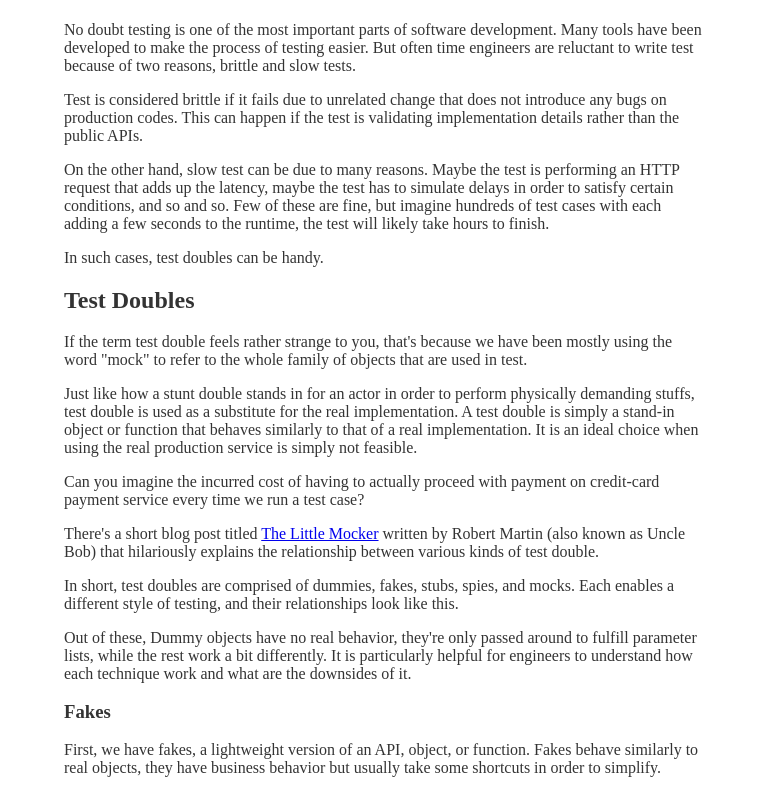
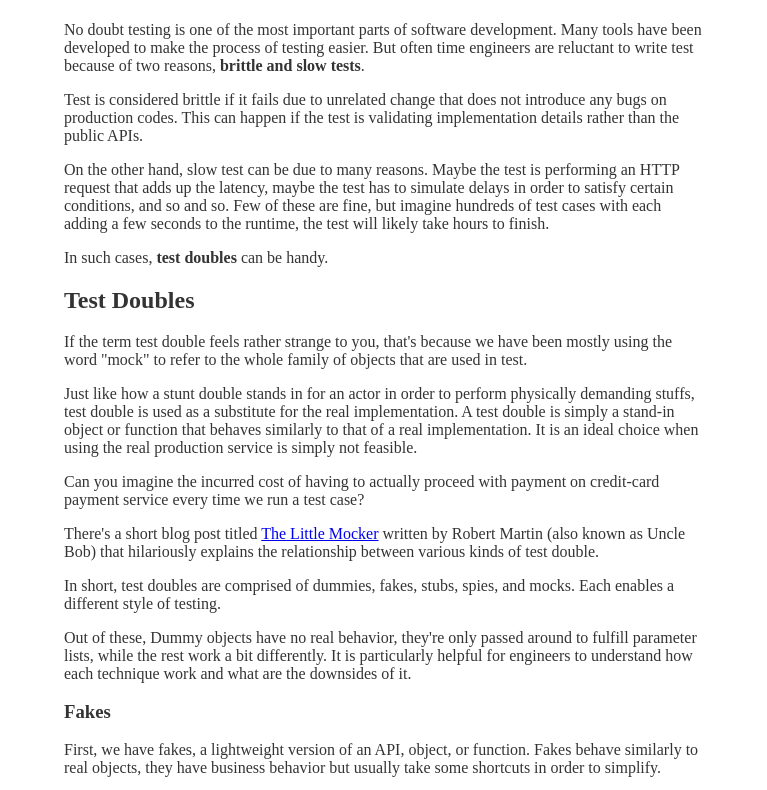
Before and after one commit to frendyguo-zz/frendyguo.me, a Gatsby site: page /dealing-with-test-doubles in a window 1280 px wide. Shown: the part 593-1383 px from the top of the page, without its empty margins (184-951 px from the left). Built offline with nearby package versions, Linux system fonts and the light colour scheme; Gatsby itself is replaced by a stand-in of ours; some packages are replaced by stand-ins of ours; what typography-theme-doelger would draw is missing.

Commit message:
fix: remove unused todos

````diff
--- a/src/pages/dealing-with-test-doubles.md
+++ b/src/pages/dealing-with-test-doubles.md
@@ -5,13 +5,13 @@ featuredImage: '../images/test_doubles/stones.jpg'
 shortDesc: "Learn the differences of various test doubles"
 ---
 
-No doubt testing is one of the most important parts of software development. Many tools have been developed to make the process of testing easier. But often time engineers are reluctant to write test because of two reasons, brittle and slow tests.
+No doubt testing is one of the most important parts of software development. Many tools have been developed to make the process of testing easier. But often time engineers are reluctant to write test because of two reasons, **brittle and slow tests**.
 
 Test is considered brittle if it fails due to unrelated change that does not introduce any bugs on production codes. This can happen if the test is validating implementation details rather than the public APIs.
 
 On the other hand, slow test can be due to many reasons. Maybe the test is performing an HTTP request that adds up the latency, maybe the test has to simulate delays in order to satisfy certain conditions, and so and so. Few of these are fine, but imagine hundreds of test cases with each adding a few seconds to the runtime, the test will likely take hours to finish.
 
-In such cases, test doubles can be handy.
+In such cases, **test doubles** can be handy.
 
 ## Test Doubles
 If the term test double feels rather strange to you, that's because we have been mostly using the word "mock" to refer to the whole family of objects that are used in test.
@@ -22,9 +22,7 @@ Can you imagine the incurred cost of having to actually proceed with payment on
 
 There's a short blog post titled [The Little Mocker](https://blog.cleancoder.com/uncle-bob/2014/05/14/TheLittleMocker.html) written by Robert Martin (also known as Uncle Bob) that hilariously explains the relationship between various kinds of test double.
 
-In short, test doubles are comprised of dummies, fakes, stubs, spies, and mocks. Each enables a different style of testing, and their relationships look like this.
-
-<!-- Todo: Illustration of relationship -->
+In short, test doubles are comprised of dummies, fakes, stubs, spies, and mocks. Each enables a different style of testing.
 
 Out of these, Dummy objects have no real behavior, they're only passed around to fulfill parameter lists, while the rest work a bit differently. It is particularly helpful for engineers to understand how each technique work and what are the downsides of it.
 
@@ -35,7 +33,6 @@ An example of this would be an in-memory database that stands in for real databa
 
 Fakes can be constructed without help from mocking frameworks such as [Jest](https://jestjs.io/) or [Sinon](https://sinonjs.org/). An example of a fake object in Typescript,
 
-<!-- Todo: Fake object -->
 ```ts
 interface Payload {
   username: string;
````
